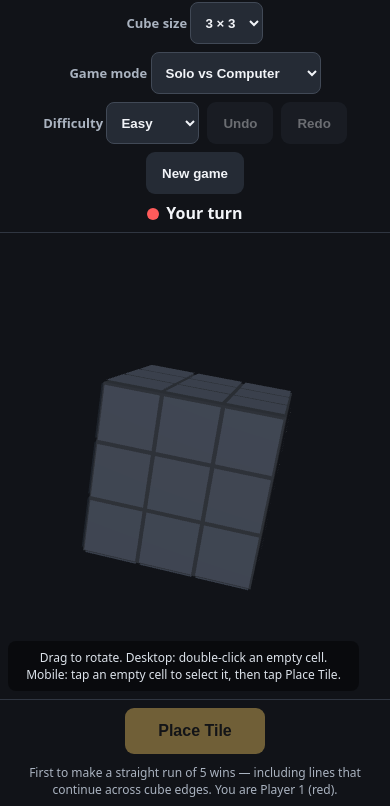
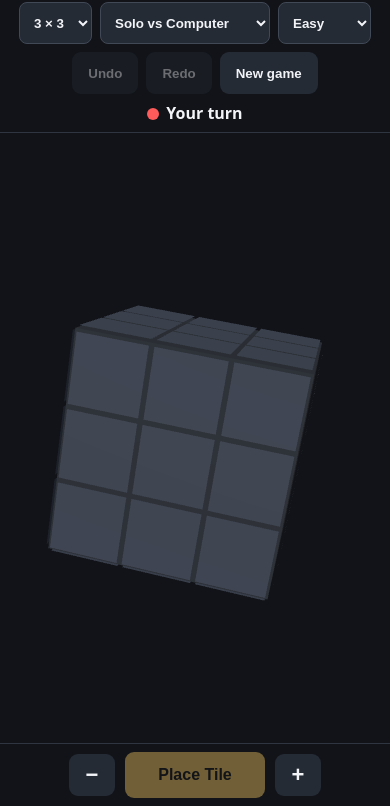
Before and after one commit to emix1397/cube5, a plain HTML site: page cube_five_solo_ai.html in a window 390 px wide. Shown: the part 38-844 px from the top of the page. Drawn offline with nearby package versions, Linux system fonts and the light colour scheme; animation ran at ten frames a second.

Commit message:
Update cube_five_solo_ai.html

```diff
--- a/cube_five_solo_ai.html
+++ b/cube_five_solo_ai.html
@@ -53,11 +53,6 @@
     margin-right:7px;
     vertical-align:-1px;
   }
-  label {
-    color:var(--muted);
-    font-size:13px;
-    font-weight:700;
-  }
   select {
     background:var(--panel2);
     color:var(--text);
@@ -76,18 +71,6 @@
     width:100%;
     height:100%;
     touch-action:none;
-  }
-  #hint {
-    position:absolute;
-    left:12px;
-    bottom:12px;
-    padding:8px 10px;
-    border-radius:8px;
-    background:rgba(0,0,0,.45);
-    color:#dce2ea;
-    font-size:13px;
-    pointer-events:none;
-    max-width:min(90vw, 700px);
   }
   footer {
     display:flex;
@@ -116,10 +99,6 @@
     opacity:.4;
     cursor:not-allowed;
   }
-  .legend {
-    color:var(--muted);
-    font-size:13px;
-  }
 
   @media (pointer:fine) {
     #placeBtn { display:none; }
@@ -131,11 +110,10 @@
     .title { width: 100%; text-align: center; font-size: 18px; }
     .topControls { width: 100%; justify-content: center; gap: 8px; }
     .status { width: 100%; text-align: center; order: 3; }
-    #hint { left: 8px; right: 8px; bottom: 8px; font-size: 12px; text-align: center; }
     footer { padding: 8px 10px calc(8px + env(safe-area-inset-bottom)); }
     #placeBtn { min-width: 140px; min-height: 46px; font-size: 16px; }
-    .legend { width: 100%; text-align: center; font-size: 12px; }
     select, button { min-height: 42px; }
+    #zoomInBtn, #zoomOutBtn { min-width: 46px; font-size: 22px; line-height: 1; }
   }
 </style>
 </head>
@@ -145,31 +123,22 @@
     <div class="title">Cube Five</div>
 
     <div class="topControls">
-      <label>
-        Cube size
-        <select id="sizeSelect">
+      <select id="sizeSelect" aria-label="Cube size">
         <option value="3" selected>3 × 3</option>
         <option value="4">4 × 4</option>
         <option value="5">5 × 5</option>
       </select>
-      </label>
 
-      <label>
-        Game mode
-        <select id="modeSelect">
+      <select id="modeSelect" aria-label="Game mode">
         <option value="solo" selected>Solo vs Computer</option>
         <option value="hotseat">Two-player Hot Seat</option>
       </select>
-      </label>
 
-      <label id="difficultyLabel">
-        Difficulty
-        <select id="difficultySelect">
+      <select id="difficultySelect" aria-label="Difficulty">
         <option value="easy" selected>Easy</option>
         <option value="medium">Medium</option>
         <option value="hard">Hard</option>
       </select>
-      </label>
 
       <div id="status" class="status"></div>
       <button id="undoBtn" disabled>Undo</button>
@@ -180,14 +149,12 @@
 
   <div id="stage">
     <canvas id="game"></canvas>
-    <div id="hint">
-      Drag to rotate. Desktop: double-click an empty cell. Mobile: tap an empty cell to select it, then tap Place Tile.
-    </div>
   </div>
 
   <footer>
+    <button id="zoomOutBtn" aria-label="Zoom out">−</button>
     <button id="placeBtn" class="primary" disabled>Place Tile</button>
-    <div id="legend" class="legend"></div>
+    <button id="zoomInBtn" aria-label="Zoom in">+</button>
   </footer>
 </div>
 
@@ -245,8 +212,8 @@
 const sizeSelect = document.getElementById('sizeSelect');
 const modeSelect = document.getElementById('modeSelect');
 const difficultySelect = document.getElementById('difficultySelect');
-const difficultyLabel = document.getElementById('difficultyLabel');
-const legendEl = document.getElementById('legend');
+const zoomInBtn = document.getElementById('zoomInBtn');
+const zoomOutBtn = document.getElementById('zoomOutBtn');
 
 const renderer = new THREE.WebGLRenderer({canvas, antialias:true});
 renderer.setPixelRatio(Math.min(devicePixelRatio, 2));
@@ -257,6 +224,10 @@
 const camera = new THREE.PerspectiveCamera(42, 1, 0.1, 100);
 camera.position.set(8.2, 7.2, 8.5);
 camera.lookAt(0,0,0);
+
+let zoomFactor = 1.0;
+const MIN_ZOOM = 0.65;
+const MAX_ZOOM = 1.8;
 
 scene.add(new THREE.HemisphereLight(0xffffff, 0x263244, 2.1));
 
@@ -454,10 +425,6 @@
     label;
 }
 
-function updateLegend() {
-  legendEl.textContent =
-    `First to make a straight run of ${WIN_LENGTH} wins — including lines that continue across cube edges. ${gameMode === 'solo' ? 'You are Player 1 (red).' : 'Hot-seat mode: Players 1 and 2 alternate.'}`;
-}
 
 function findFaceByNormal(vec) {
   let best = null;
@@ -1114,7 +1081,6 @@
 
   refreshAll();
   updateStatus();
-  updateLegend();
   updateHistoryButtons();
 }
 
@@ -1155,6 +1121,18 @@
   () => resetGame(true)
 );
 
+zoomInBtn.addEventListener('click', () => zoomBy(1.18));
+zoomOutBtn.addEventListener('click', () => zoomBy(1 / 1.18));
+
+canvas.addEventListener(
+  'wheel',
+  e => {
+    e.preventDefault();
+    zoomBy(e.deltaY < 0 ? 1.08 : 1 / 1.08);
+  },
+  { passive:false }
+);
+
 sizeSelect.addEventListener(
   'change',
   () => changeBoardSize(sizeSelect.value)
@@ -1164,7 +1142,7 @@
   'change',
   () => {
     gameMode = modeSelect.value;
-    difficultyLabel.style.display = gameMode === 'solo' ? '' : 'none';
+    difficultySelect.style.display = gameMode === 'solo' ? '' : 'none';
     resetGame(true);
   }
 );
@@ -1203,6 +1181,34 @@
     : null;
 }
 
+function rotateCubeByDrag(dx, dy) {
+  const sensitivity = 0.009;
+
+  // Derive axes from the camera, not from the cube's current local axes.
+  // This keeps drag directions intuitive even when the cube is upside-down.
+  const cameraRight = new THREE.Vector3(1, 0, 0)
+    .applyQuaternion(camera.quaternion)
+    .normalize();
+
+  const cameraUp = new THREE.Vector3(0, 1, 0)
+    .applyQuaternion(camera.quaternion)
+    .normalize();
+
+  const yaw = new THREE.Quaternion().setFromAxisAngle(
+    cameraUp,
+    dx * sensitivity
+  );
+
+  const pitch = new THREE.Quaternion().setFromAxisAngle(
+    cameraRight,
+    dy * sensitivity
+  );
+
+  cubeGroup.quaternion.premultiply(yaw);
+  cubeGroup.quaternion.premultiply(pitch);
+  cubeGroup.quaternion.normalize();
+}
+
 let dragging = false;
 let moved = false;
 let activePointerId = null;
@@ -1233,8 +1239,7 @@
   const dy = e.clientY - lastY;
   if (Math.hypot(e.clientX-downX,e.clientY-downY) > TAP_MOVE_THRESHOLD) moved = true;
   if (moved) {
-    cubeGroup.rotation.y += dx * 0.009;
-    cubeGroup.rotation.x += dy * 0.009;
+    rotateCubeByDrag(dx, dy);
   }
   lastX = e.clientX;
   lastY = e.clientY;
@@ -1269,17 +1274,35 @@
 
 canvas.addEventListener('contextmenu', e => e.preventDefault());
 
+function applyCameraPosition() {
+  const w = stage.clientWidth || 1;
+  const h = stage.clientHeight || 1;
+
+  const narrow = w < 700 || w / Math.max(h, 1) < 0.8;
+  const baseDistance = narrow ? 11.5 : 8.5;
+  const distance = baseDistance / zoomFactor;
+
+  const dir = new THREE.Vector3(1, 0.88, 1.03).normalize();
+  camera.position.copy(dir.multiplyScalar(distance));
+  camera.lookAt(0,0,0);
+}
+
+function setZoom(value) {
+  zoomFactor = Math.max(MIN_ZOOM, Math.min(MAX_ZOOM, value));
+  applyCameraPosition();
+}
+
+function zoomBy(multiplier) {
+  setZoom(zoomFactor * multiplier);
+}
+
 function resize() {
   const w = stage.clientWidth;
   const h = stage.clientHeight;
+
   renderer.setSize(w,h,false);
   camera.aspect = w / h;
-
-  const narrow = w < 700 || w / Math.max(h, 1) < 0.8;
-  const distance = narrow ? 11.5 : 8.5;
-  const dir = new THREE.Vector3(1, 0.88, 1.03).normalize();
-  camera.position.copy(dir.multiplyScalar(distance));
-  camera.lookAt(0,0,0);
+  applyCameraPosition();
   camera.updateProjectionMatrix();
 }
 
@@ -1296,7 +1319,7 @@
 
 gameMode = modeSelect.value;
 difficulty = difficultySelect.value;
-difficultyLabel.style.display = gameMode === 'solo' ? '' : 'none';
+difficultySelect.style.display = gameMode === 'solo' ? '' : 'none';
 buildBoard();
 resetGame(false);
 resize();
```
Lines whose indentation alone changed are shown as unchanged.
